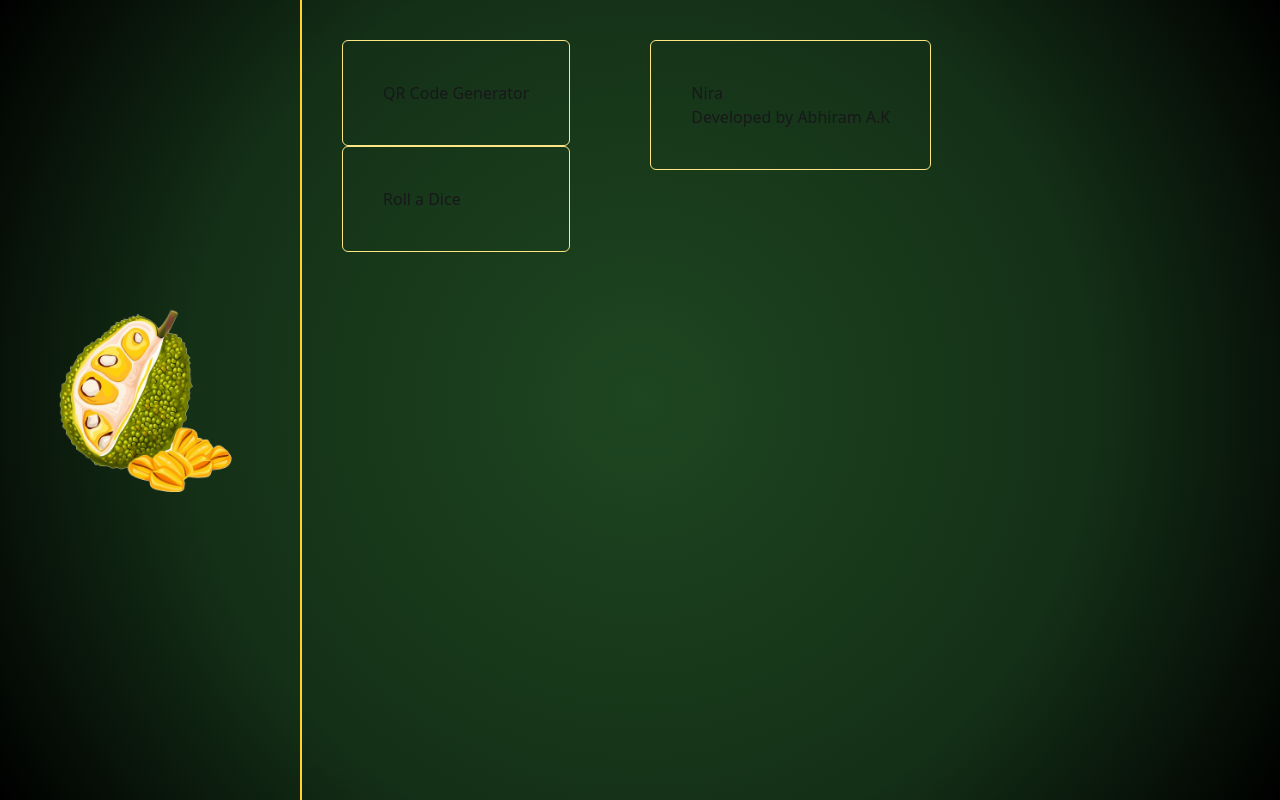
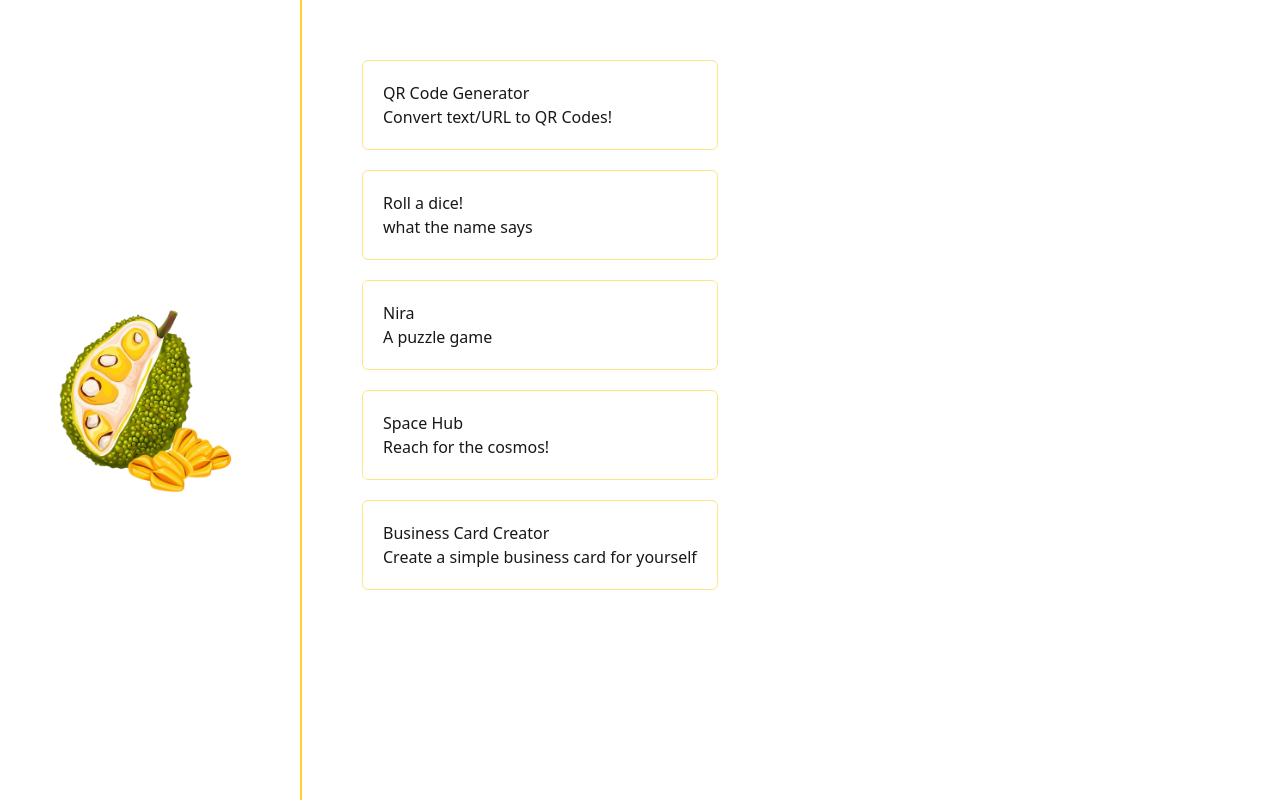
Before and after one commit to vachan-maker/chakka-site, a Next.js app: page /explore in a window 1280 px wide. Built offline with nearby package versions, Linux system fonts and the light colour scheme.

Commit message:
Use a dict for storing all the projects and map through it...code is much more cleaner now!

```diff
--- a/src/app/explore/page.js
+++ b/src/app/explore/page.js
@@ -6,36 +6,56 @@ const RIT_Kutty = localFont({
     src: '../../../fonts/RIT-Kutty-Bold.woff2',
     display: 'swap',
 });
+const services = [
+    {
+        id:1,
+        name:"QR Code Generator",
+        description:"Convert text/URL to QR Codes!",
+        selfurl:"/qrcode"
+    },
+    {
+        id:2,
+        name:"Roll a dice!",
+        description: "what the name says",
+        selfurl:"/dice"
+    },
+    {
+        id:3,
+        name:"Nira",
+        description: "A puzzle game",
+        exturl:"https://nira20.vercel.app"
+    },
+    {
+        id:4,
+        name:"Space Hub",
+        description: "Reach for the cosmos!",
+        exturl:"https://vachan-maker.github.io/space-hub/index.html"
+    },
+    {
+        id:5,
+        name:"Business Card Creator",
+        description:"Create a simple business card for yourself",
+        exturl: "http://vachan-maker.github.io/business-card-creator/"
+    }
+]
 function Services() {
-    return(
+    return (
         <>
-        <div className="flex flex-row min-h-dvh">
+            <div className="flex flex-col md:flex-row min-h-dvh">
                 <div className="flex flex-col items-center justify-center  border-amber-300 border-r-2">
                     <Link href='/'>
-                <Image src={chakka} width={1024} height={1024} alt='Image of a jackfruit' className='w-75 md:w-75 mx-auto p-10'/>
+                        <Image src={chakka} width={1024} height={1024} alt='Image of a jackfruit' className='w-75 md:w-75 mx-auto p-10' />
                     </Link>
                 </div>
                 <div className='min-h-dvh p-10'>
-                <Link href="/qrcode">
-                <div className='border border-amber-200 rounded-md p-10 hover:bg-[#040a05] cursor-pointer'>
-                    <p>QR Code Generator</p>
+                    {services.map((service)=>{
+                        return (<Link href={service.selfurl?service.selfurl:service.exturl} key={service.id}>
+                            <div className='border border-amber-200 rounded-md p-5 hover:bg-[#040a05] cursor-pointer m-5'>
+                                <p>{service.name}</p>
+                                <p>{service.description}</p>
                             </div>
-                </Link>
-                <Link href="/dice">
-                <div className='border border-amber-200 rounded-md p-10 hover:bg-[#040a05] cursor-pointer'>
-                    <p>Roll a Dice</p>
-                </div>
-                </Link>
-
-            </div>
-                        <div className='min-h-dvh p-10'>
-                <Link href="https://nira20.vercel.app">
-                <div className='border border-amber-200 rounded-md p-10 hover:bg-[#040a05] cursor-pointer'>
-                    <p>Nira</p>
-                    <p>Developed by Abhiram A.K</p>
-                </div>
-                </Link>
-
+                        </Link>);
+                    })}
                 </div>
             </div>
         </>
--- a/src/app/layout.js
+++ b/src/app/layout.js
@@ -8,7 +8,7 @@ export const metadata = {
 export default function RootLayout({ children }) {
   return (
     <html lang="en">
-      <body className="bg-[radial-gradient(circle,_#1e4620_0%,_#143017_60%,_#000000_100%)] min-h-dvh">
+      <body className="min-h-dvh">
         {children}
       </body>
     </html>
```
Lines whose indentation alone changed are shown as unchanged.
